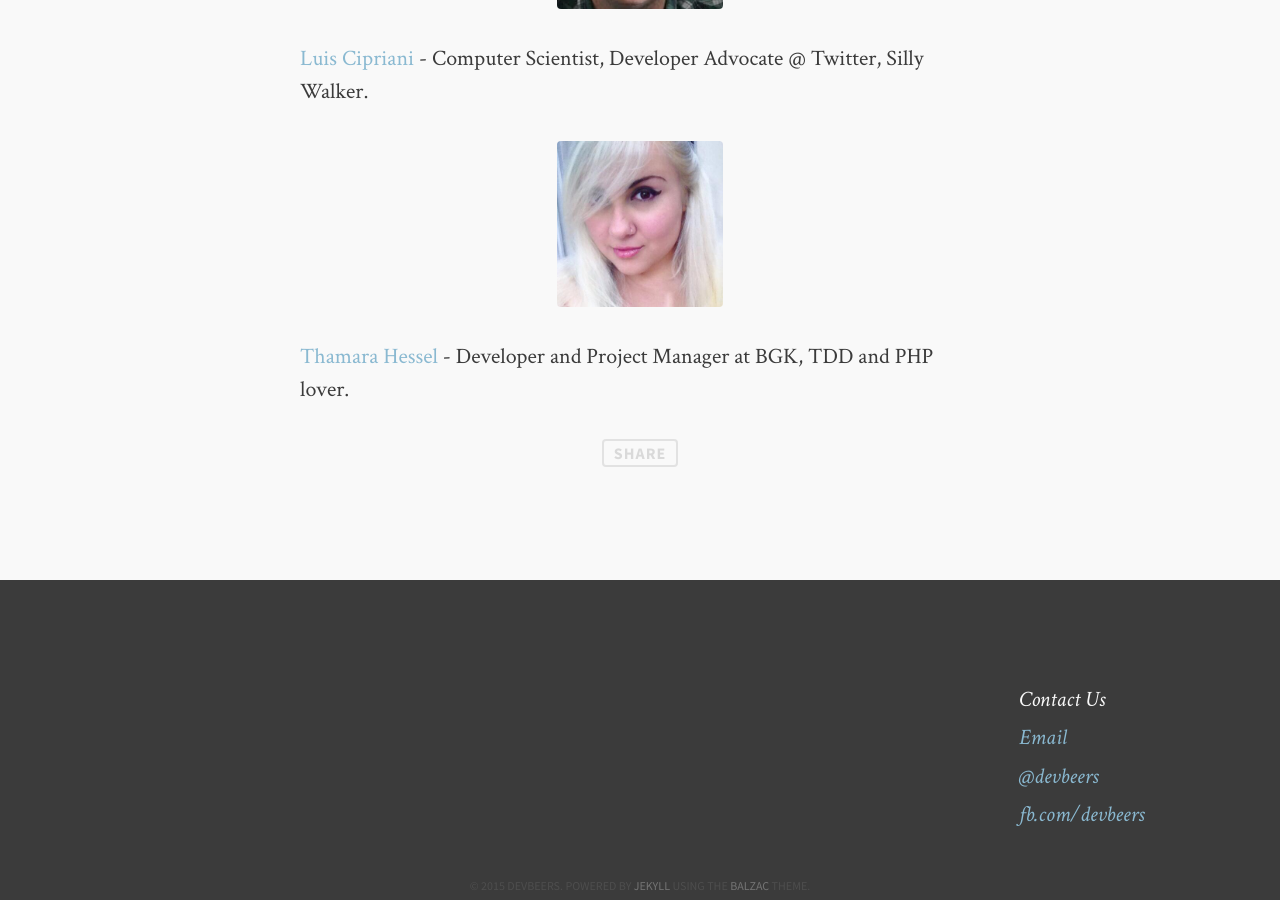
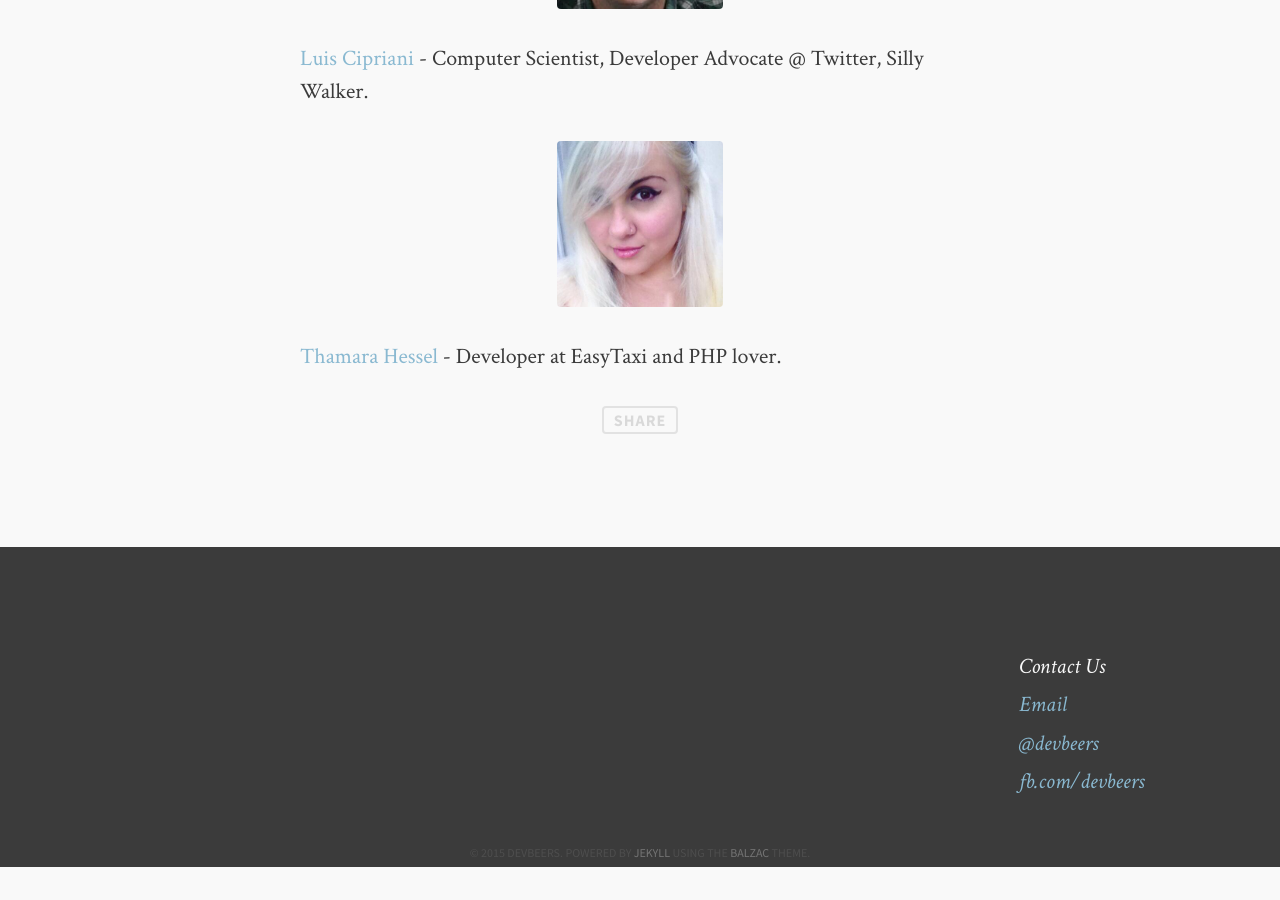
Before and after one commit to devbeers/devbeers.github.io, a Jekyll site: the page built from index.md, in a window 1280 px wide and 900 px high, scrolled down 3750 px. Built offline with Jekyll 4.4.1, drawn with Linux system fonts in a browser that asks for light colours; comment, search, counter and statistics services are not loaded; after the commit the page ends 4617 px from its top, so only the background shows below that.

Commit message:
Thamara Job updated

```diff
--- a/index.md
+++ b/index.md
@@ -60,4 +60,4 @@ Interested in sponsoring? We're always looking for global and local sponsors! Ge
 <a href="https://twitter.com/lfcipriani" target="_blank">Luis Cipriani</a> - Computer Scientist, Developer Advocate @ Twitter, Silly Walker.
 
 ![Thamara]({{ site.url }}/images/thamara.jpg)
-<a href="https://twitter.com/thamarahessel" target="_blank">Thamara Hessel</a> - Developer and Project Manager at BGK, TDD and PHP lover.
+<a href="https://twitter.com/thamarahessel" target="_blank">Thamara Hessel</a> - Developer at EasyTaxi and PHP lover.
```
